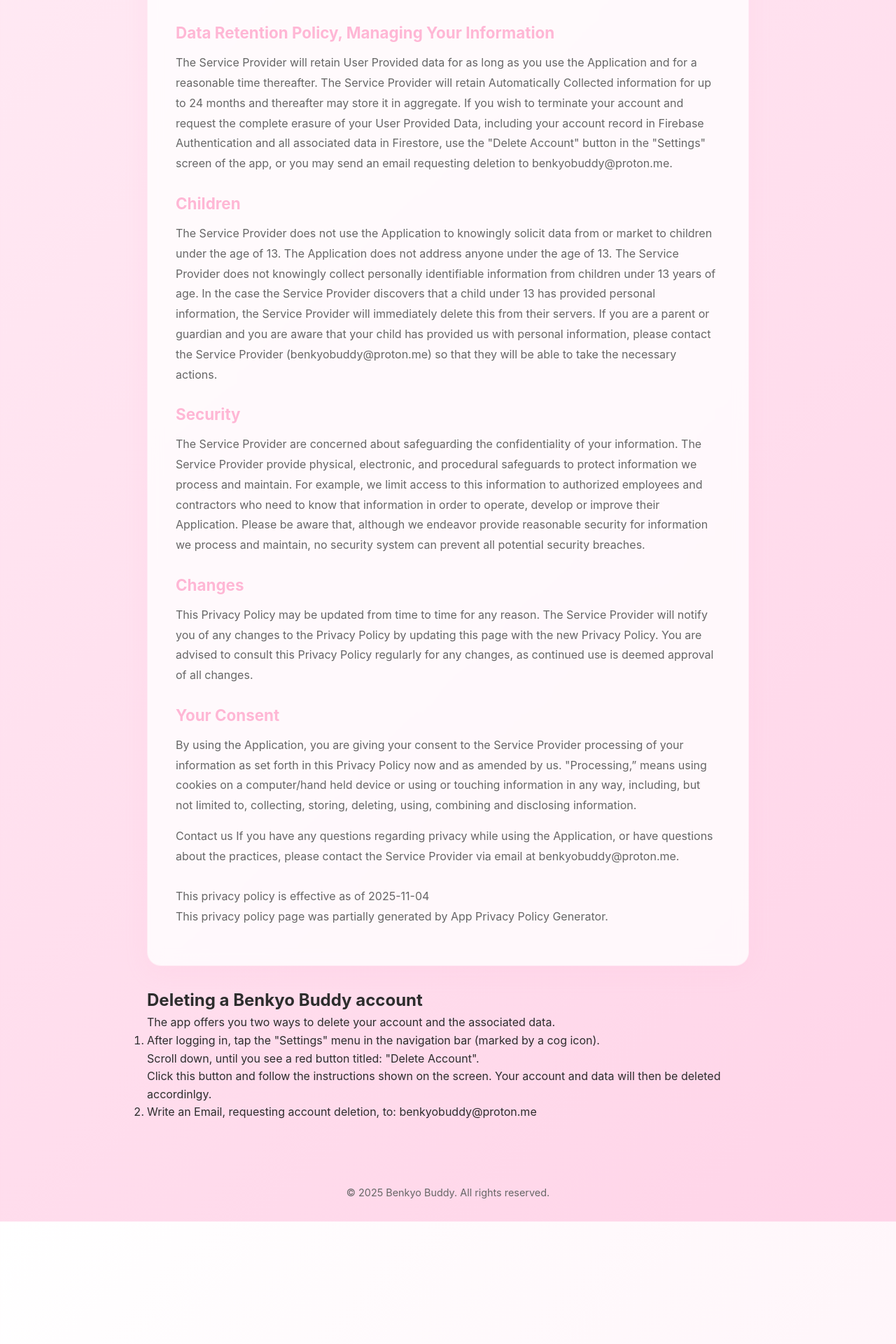
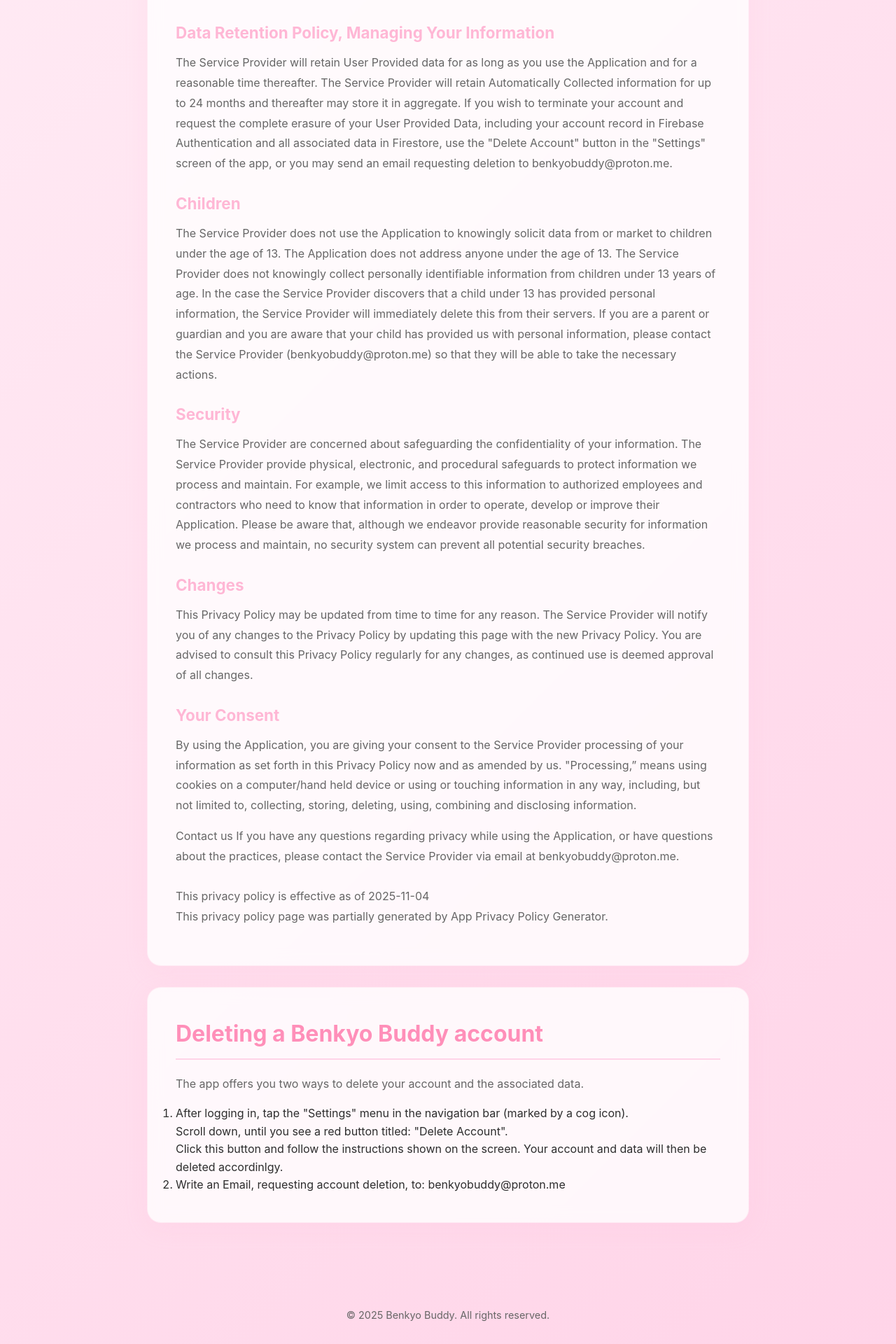
Before and after one commit to h-winkel/jlpt_app_website, a Jekyll site: the page built from index.html, in a window 1280 px wide. Shown: the part 3349-5269 px from the top of the page at 70% size. Built offline with Jekyll 4.4.1, drawn with Linux system fonts in a browser that asks for light colours; before the commit the page ends 5094 px from its top, so only the background shows below that.

Commit message:
Update index.html

```diff
--- a/index.html
+++ b/index.html
@@ -116,7 +116,7 @@
 This privacy policy page was partially generated by App Privacy Policy Generator.</p>
 </section>
 
-<section id="delete-account">
+<section class="content-section" id="delete-account">
     <h2>Deleting a Benkyo Buddy account</h2>
     <p>The app offers you two ways to delete your account and the associated data.</p>
     <ol>
```
